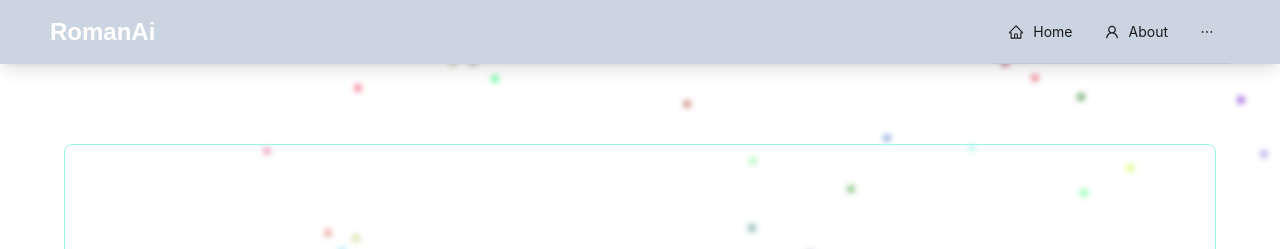
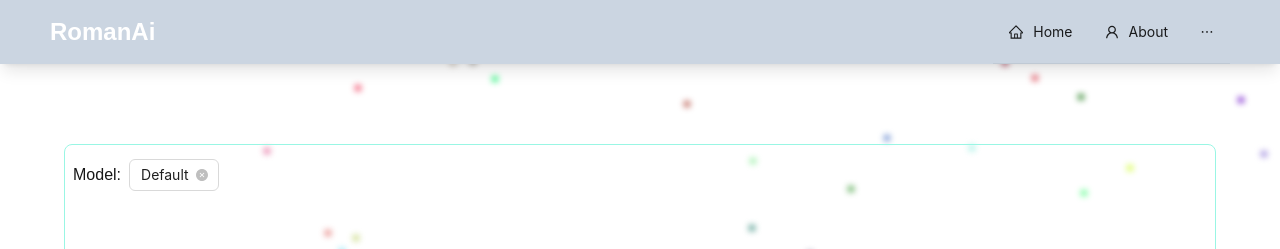
Before and after one commit to roman0190/text-to-image-ai, a Next.js app: page / in a window 1280 px wide. Shown: the top 249 px of the page. Built offline with nearby package versions, Linux system fonts and the light colour scheme.

Commit message:
Update:Some issue fixed and add a model selection option

```diff
--- a/src/app/promt-it/page.tsx
+++ b/src/app/promt-it/page.tsx
@@ -2,13 +2,15 @@
 import React, { useState } from "react";
 import Image from "next/image";
 import axios from "axios";
-import { Button, Input, Space, Spin, Alert } from "antd";
+import { Select, Button, Input, Space, Spin, Alert } from "antd";
 import { DownloadOutlined, SendOutlined } from "@ant-design/icons";
+const { Option } = Select;
 
 const profanityList = process.env.NEXT_PUBLIC_PROFANITY_LIST?.split(",") || [];
 
 const PromtIt: React.FC = () => {
   const [imageUrl, setImageUrl] = useState("");
+  const [model, setModel] = useState("default");
   const [inputText, setInputText] = useState(
     process.env.NEXT_PUBLIC_DEFAULT_PROMPT || ""
   );
@@ -41,8 +43,18 @@ const PromtIt: React.FC = () => {
       setError("");
       try {
         const res = await axios.get(
-          `${process.env.NEXT_PUBLIC_IMAGE_API_URL}/${inputText}`,
+          `${process.env.NEXT_PUBLIC_IMAGE_API_URL}/${encodeURIComponent(
+            inputText
+          )}`,
           {
+            params: {
+              model: model,
+              seed: 5,
+              width: 1280,
+              height: 720,
+              nologo: true, // Set `true` to exclude logos
+              enhance: true, // Set `true` to enhance image quality
+            },
             responseType: "blob",
           }
         );
@@ -58,9 +70,25 @@ const PromtIt: React.FC = () => {
     }
   };
 
+  const handleModelChange = (value: any) => {
+    setModel(value); // Set the selected model
+    console.log("Selected Model:", value);
+  };
   return (
     <div className="container mx-auto flex flex-col items-center justify-center z-50 px-[5%]">
       <div className="relative border lg:min-h-[720px] min-h-[420px] max-h-[720px] w-full border-teal-200 rounded-lg mt-20 flex flex-col justify-center items-center overflow-hidden bg-slate-50/10">
+        <div className=" absolute flex items-center gap-2 top-[2%] left-2">
+          <span>Model:</span>
+          <Select
+            defaultValue={model} // Set default value for model selector
+            style={{ width: "100%" }}
+            onChange={handleModelChange}
+            allowClear
+          >
+            <Option value="default">Default</Option>
+            <Option value="turbo">Turbo</Option>
+          </Select>
+        </div>
         {loading ? (
           <Spin size="large" />
         ) : imageUrl ? (
```
Also changed, not shown: package.json (+6 -1 lines), src/app/chat-it/page.tsx (added, +150 -0 lines), 1 other file (tests, documents, lock files or other folders).
